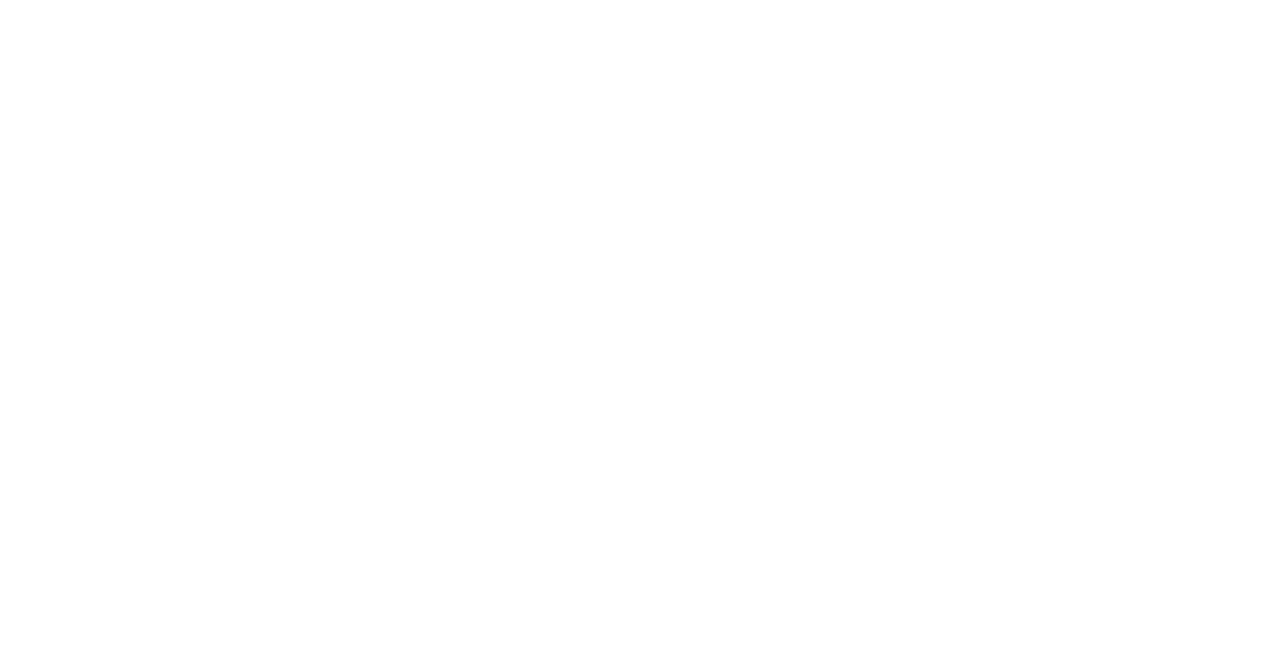
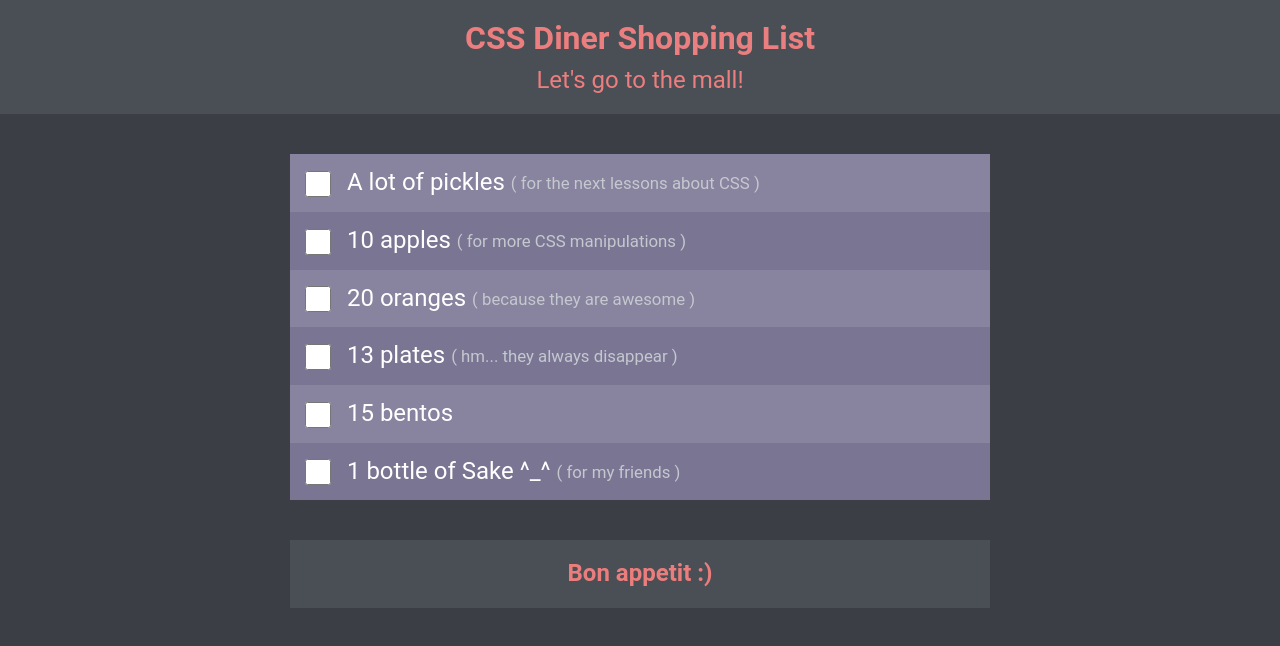
Before and after one commit to solodkui/lesson-2-homework, a plain HTML site: page hw-6/index-hw6-2.html in a window 1280 px wide. Drawn offline with Linux system fonts and the light colour scheme.

Commit message:
redact homepage

```diff
--- a/hw-6/index-hw6-2.html
+++ b/hw-6/index-hw6-2.html
@@ -0,0 +1,91 @@
+<!DOCTYPE html>
+<html lang="en">
+<head>
+  <meta charset="UTF-8">
+  <meta http-equiv="X-UA-Compatible" content="IE=edge">
+  <meta name="viewport" content="width=device-width, initial-scale=1.0">
+  <!-- font -->
+  <link rel="preconnect" href="https://fonts.googleapis.com">
+  <link rel="preconnect" href="https://fonts.gstatic.com" crossorigin>
+  <link href="https://fonts.googleapis.com/css2?family=Roboto+Condensed:wght@400;700&display=swap" rel="stylesheet">
+  <!-- styles -->
+  <link rel="stylesheet" href="./styles/normalize.css" />
+  <link rel="stylesheet" href="./styles/style2.css" />
+  <link rel="shortcut icon" href="./favicon.ico">
+  <title>HOMEWORK#6-2</title>
+</head>
+<body>
+  <div class="container">
+    <div class="container-wrapper">
+      <!-- header -->
+      <header class="header">
+        <div class="header-wrapper">
+          <h1 class="header-title">CSS Diner Shopping List</h1>
+          <h2 class="header-title2">Let's go to the mall!</h2>
+        </div>
+        <!-- /.header-wrapper -->
+      </header>
+      <!-- /.header -->
+      <!-- main -->
+      <main class="main">
+        <div class="main-wrapper">
+          <div class="list">
+            <ul class="list-form">
+              <li>
+                <label for="pickles">
+                  <input id="pickles" name="pickles" type="checkbox" value="pickles">
+                  <span>A lot of pickles <small class="text-small"> for the next lessons about CSS </small></span>
+                </label>
+              </li>
+              <li>
+                <label for="apples">
+                  <input id="apples" name="apples" type="checkbox" value="apples">
+                  <span>10 apples <small class="text-small"> for more CSS manipulations </small></span>
+                </label>
+              </li>
+              <li>
+                <label for="oranges">
+                  <input id="oranges" name="oranges" type="checkbox" value="oranges">
+                  <span>20 oranges <small class="text-small"> because they are awesome </small></span>
+                </label>
+              </li>
+              <li>
+                <label for="plates">
+                  <input id="plates" name="plates" type="checkbox" value="plates">
+                  <span>13 plates <small class="text-small">  hm... they always disappear </small></span>
+                </label>
+              </li>
+              <li>
+                <label for="bentos">
+                  <input id="bentos" name="bentos" type="checkbox" value="bentos">
+                  <span>15 bentos</span>
+                </label>
+              </li>
+              <li>
+                <label for="bottle">
+                  <input id="bottle" name="bottle" type="checkbox" value="bottle">
+                  <span>1 bottle of Sake ^_^ <small class="text-small"> for my friends </small></span>
+                </label>
+              </li>
+            </ul>
+            <!-- /.list-form -->
+          </div>
+          <!-- /.list -->
+        </div>
+        <!-- /.main-wrapper -->
+      </main>
+      <!-- /.main -->
+      <!-- footer -->
+      <footer class="footer">
+        <div class="footer-wrapper">
+          <h2 footer-title>Bon appetit :)</h2>
+        </div>
+        <!-- /.footer-wrapper -->
+      </footer>
+      <!-- /.footer -->
+    </div>
+    <!-- /.container-wrapper -->
+  </div>
+  <!-- /.container -->
+</body>
+</html>
--- a/hw-6/styles/style2.css
+++ b/hw-6/styles/style2.css
@@ -0,0 +1,125 @@
+* {
+  box-sizing: border-box;
+  margin: 0;
+  padding: 0;
+  transition: all .1s ease-in;
+}
+
+
+body {
+  font-family: "Roboto", "Arial", sans-serif;
+  font-weight: 400;
+  background: #3B3F45;
+}
+
+/* header */
+
+.header-wrapper {
+  background-color: #4A4F56;
+  color: #EB7E7F;
+  text-align: center;
+}
+
+.header-title {
+  margin: 0px;
+  padding-top: 20px;
+}
+
+.header-title2 {
+  font-weight: normal;
+  padding: 10px 0 20px 0;
+}
+
+/* end of header block */
+
+/* main */
+
+.list {
+  background: #88839E;
+  color: white;
+  margin: 40px auto;
+  max-width: 700px;
+  border: 2 solid black;
+}
+
+.list-form {
+  list-style: none;
+  font-size: 24px;
+}
+
+label {
+  cursor: pointer;
+  display: block;
+  padding: 15px;
+}
+
+.text-small {
+  font-size: 70%;
+	color: inherit;
+	vertical-align: middle;
+  color: #C4C8CF;
+}
+
+.list-form input[type="checkbox"] {
+  width: 26px;
+  height: 26px;
+  vertical-align: middle;
+  position: relative;
+  cursor: pointer;
+  margin-right: 10px;
+}
+
+.list-form input[type="checkbox"]:checked + label {
+  text-decoration: line-through;
+  color: #C4C8CF;
+}
+
+.list-form [type="checkbox"]:checked + span {
+	text-decoration: line-through;
+	color: #C4C8CF;
+}
+
+.list-form li {
+  background: #88839E;
+  border: 0 solid white;
+}
+
+.list-form li:nth-child(2n) {
+  background-color: #7A7593;
+}
+
+.list-form li:hover {
+	background: #625E77;
+	border-width: 4px 0;
+}
+
+.list-form li:active {
+	background: red;
+}
+
+.text-small::before {
+  content: "(";
+}
+
+.text-small::after {
+  content: ")";
+}
+
+/* end of main block */
+
+/* footer */
+
+.footer-wrapper {
+	background: #4A4F56;
+	text-align: center;
+	padding: 20px 0;
+	color: #EB7E7D;
+	max-width: 700px;
+	margin: 0 auto;
+}
+
+.footer-title {
+  font-weight: 400;
+}
+
+/* end of footer block */
```
Also changed, not shown: index.html (+3 -0 lines), hw-6/favicon.ico (added).
